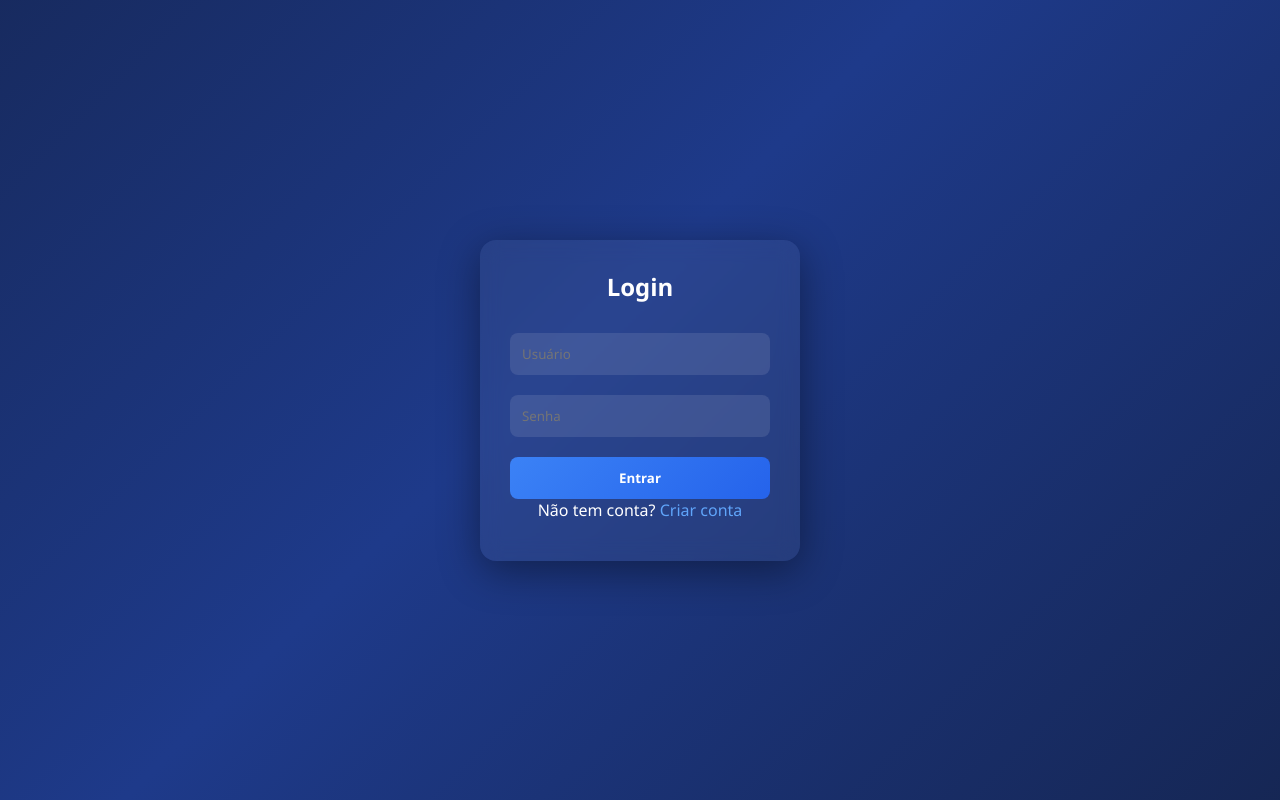
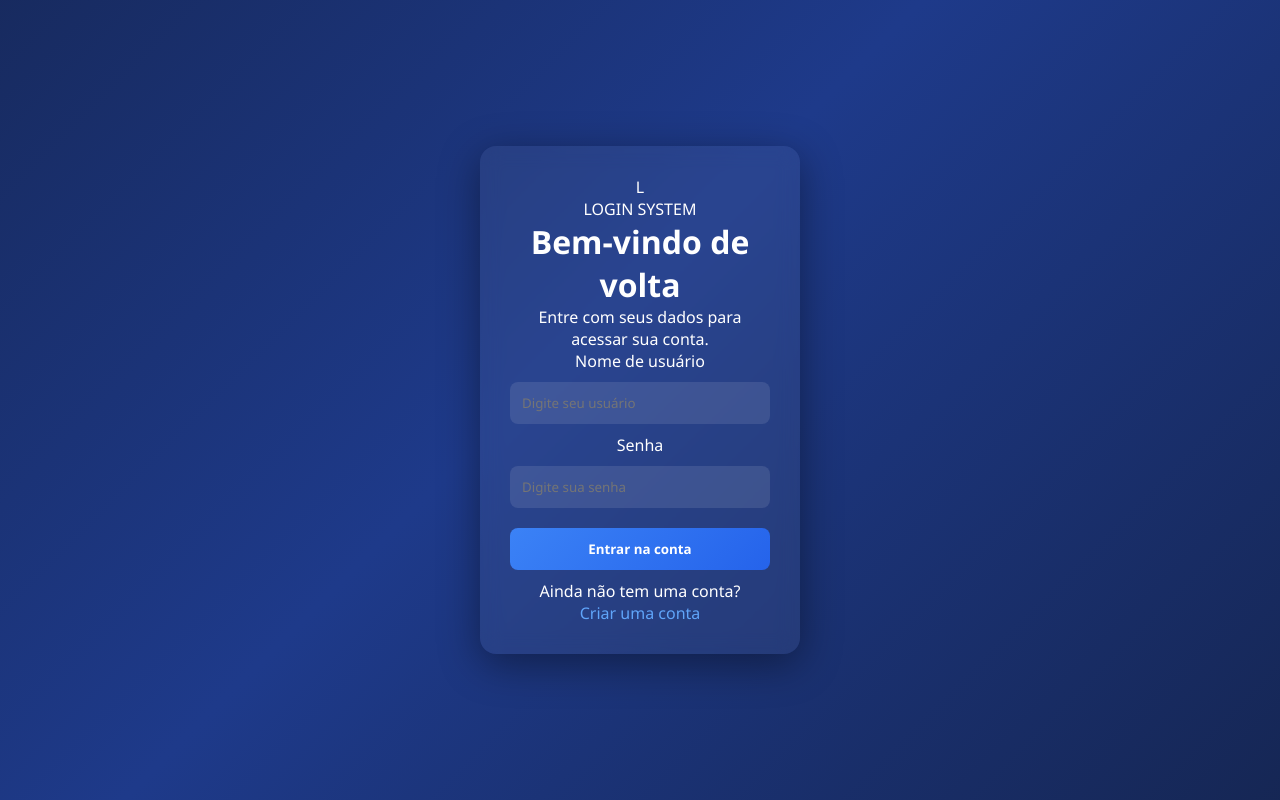
Before and after one commit to pedrohenriquedev-lab/system-login, a plain HTML site: page index.html in a window 1280 px wide. Drawn offline with Linux system fonts and the light colour scheme.

Commit message:
Melhora a estrutura da tela de login

```diff
--- a/index.html
+++ b/index.html
@@ -1,28 +1,65 @@
+
 <!DOCTYPE html>
-<html lang="pt-br">
+<html lang="pt-BR">
 <head>
-<meta charset="UTF-8">
-<title>Login</title>
-<link rel="stylesheet" href="style.css">
+  <meta charset="UTF-8">
+  <meta name="viewport" content="width=device-width, initial-scale=1.0">
+  <meta name="description" content="Acesse sua conta no Login System.">
+  <title>Entrar | Login System</title>
+  <link rel="stylesheet" href="style.css">
 </head>
 
 <body>
+  <main class="container">
+    <header>
+      <div class="brand-icon" aria-hidden="true">L</div>
+      <p class="brand-name">LOGIN SYSTEM</p>
+      <h1>Bem-vindo de volta</h1>
+      <p class="subtitle">Entre com seus dados para acessar sua conta.</p>
+    </header>
 
-<div class="container">
-<h2>Login</h2>
+    <form id="loginForm">
+      <div class="form-group">
+        <label for="loginUser">Nome de usuário</label>
+        <input
+          id="loginUser"
+          name="username"
+          type="text"
+          placeholder="Digite seu usuário"
+          autocomplete="username"
+          required
+        >
+      </div>
 
-<input id="loginUser" placeholder="Usuário">
-<input id="loginPass" type="password" placeholder="Senha">
+      <div class="form-group">
+        <label for="loginPass">Senha</label>
+        <input
+          id="loginPass"
+          name="password"
+          type="password"
+          placeholder="Digite sua senha"
+          autocomplete="current-password"
+          required
+        >
+      </div>
 
-<button onclick="login()">Entrar</button>
+      <button type="submit">Entrar na conta</button>
+      <p id="msg" role="alert" aria-live="polite"></p>
+    </form>
 
-<p>Não tem conta? <a href="register.html">Criar conta</a></p>
+    <footer>
+      <p>Ainda não tem uma conta?</p>
+      <a href="register.html">Criar uma conta</a>
+    </footer>
+  </main>
 
-<p id="msg"></p>
-</div>
-
-<script src="utils.js"></script>
-<script src="script.js"></script>
-
+  <script src="utils.js"></script>
+  <script src="script.js"></script>
+  <script>
+    document.getElementById("loginForm").addEventListener("submit", function (event) {
+      event.preventDefault();
+      login();
+    });
+  </script>
 </body>
 </html>
```
